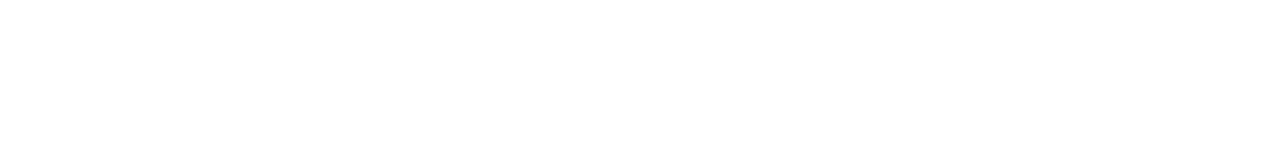
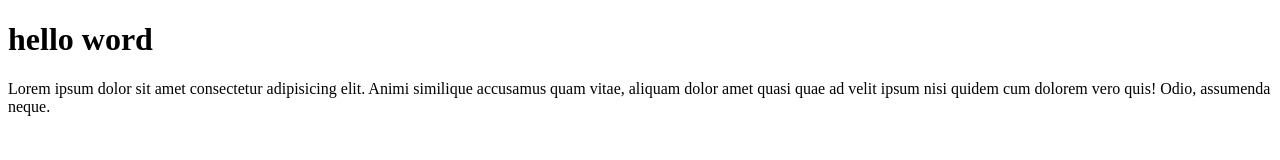
Before and after one commit to Al-Waleed4/git-github-lesson, a plain HTML site: page index.html in a window 1280 px wide. Drawn offline with Linux system fonts and the light colour scheme.

Commit message:
add h1 line 9 add p line 10

```diff
--- a/index.html
+++ b/index.html
@@ -1,11 +1,16 @@
 <!DOCTYPE html>
 <html lang="en">
-<head>
-    <meta charset="UTF-8">
-    <meta name="viewport" content="width=device-width, initial-scale=1.0">
+  <head>
+    <meta charset="UTF-8" />
+    <meta name="viewport" content="width=device-width, initial-scale=1.0" />
     <title>Document</title>
-</head>
-<body>
-
-</body>
+  </head>
+  <body>
+    <h1>hello word</h1>
+    <p>
+      Lorem ipsum dolor sit amet consectetur adipisicing elit. Animi similique
+      accusamus quam vitae, aliquam dolor amet quasi quae ad velit ipsum nisi
+      quidem cum dolorem vero quis! Odio, assumenda neque.
+    </p>
+  </body>
 </html>
```
